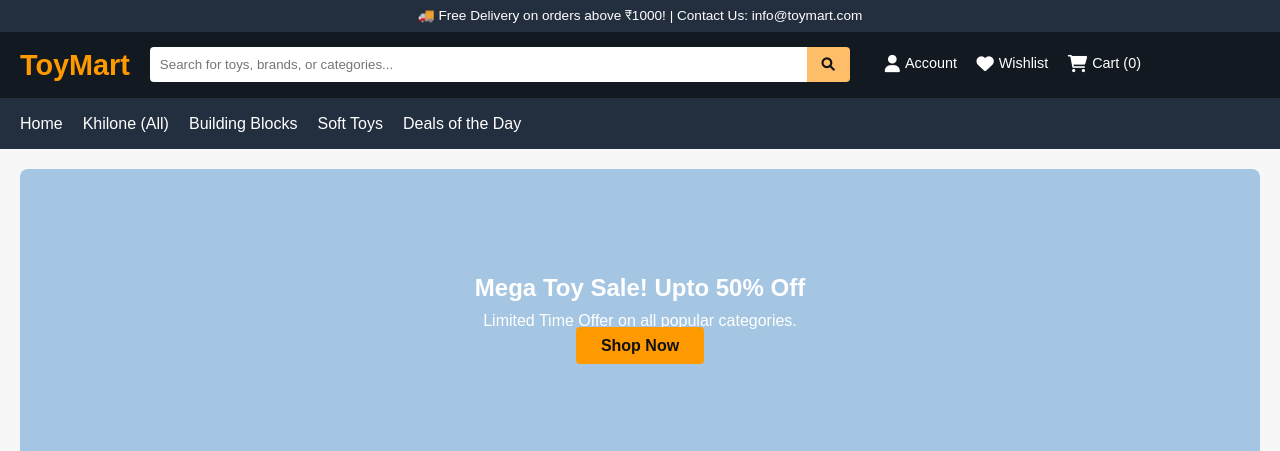
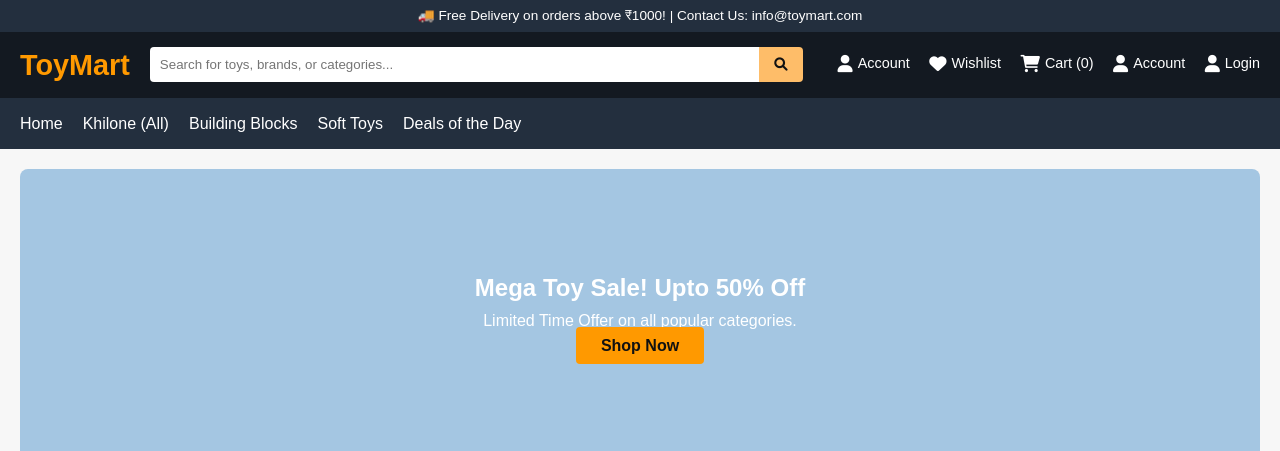
Before and after one commit to sahilbaghel147-design/Toy-store, a plain HTML site: page index.html in a window 1280 px wide. Shown: the top 451 px of the page. Drawn offline with Linux system fonts and the light colour scheme.

Commit message:
Update index.html

```diff
--- a/index.html
+++ b/index.html
@@ -24,6 +24,10 @@
                 <a href="#"><i class="fas fa-user"></i> Account</a>
                 <a href="#"><i class="fas fa-heart"></i> Wishlist</a>
                 <a href="#" class="cart-btn"><i class="fas fa-shopping-cart"></i> Cart (0)</a>
+                <a href="#"><i class="fas fa-user"></i> Account</a>
+
+<a href="login.html" class="user-auth-link"><i class="fas fa-user"></i> Login</a>
+
             </nav>
         </div>
         <nav class="main-nav">
```
